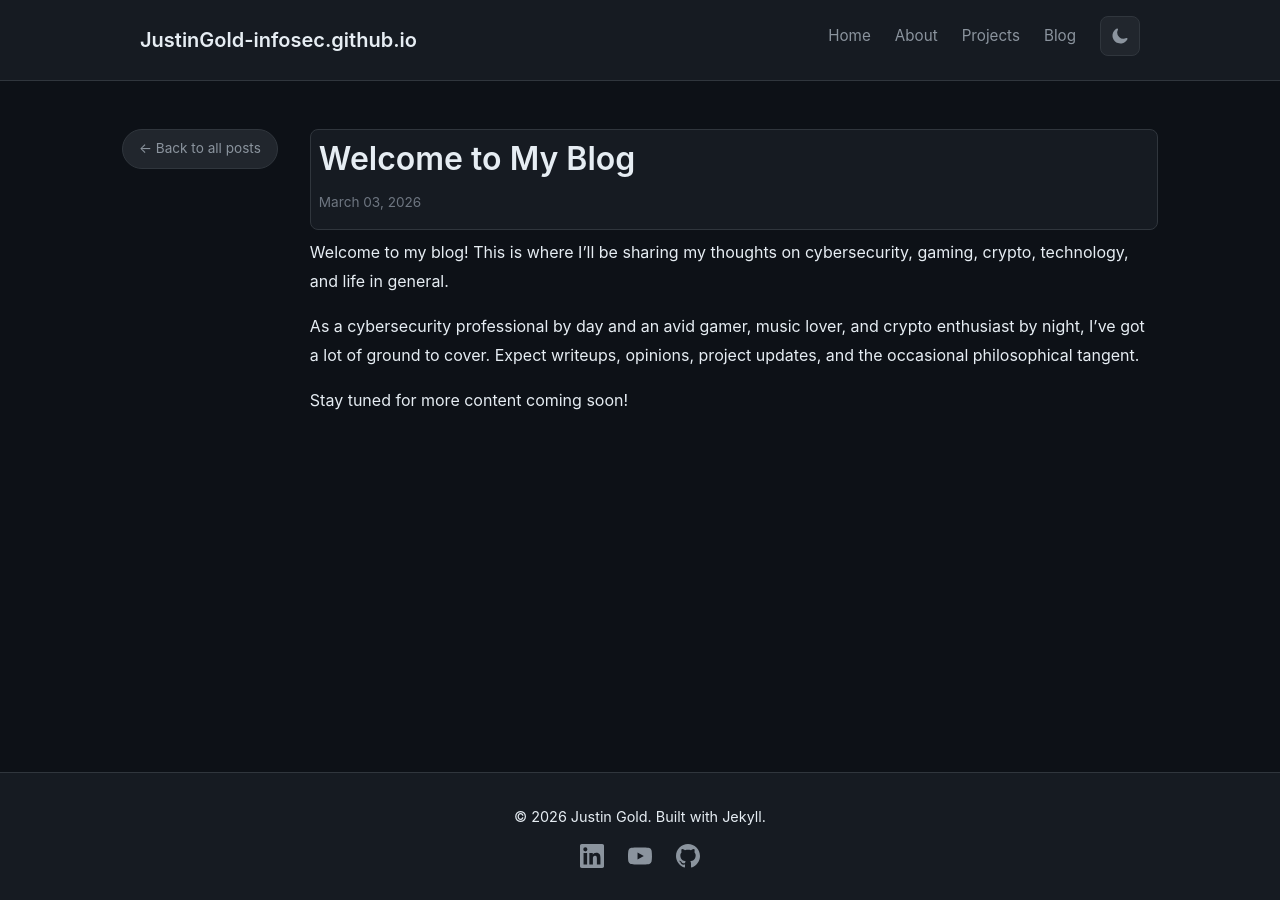
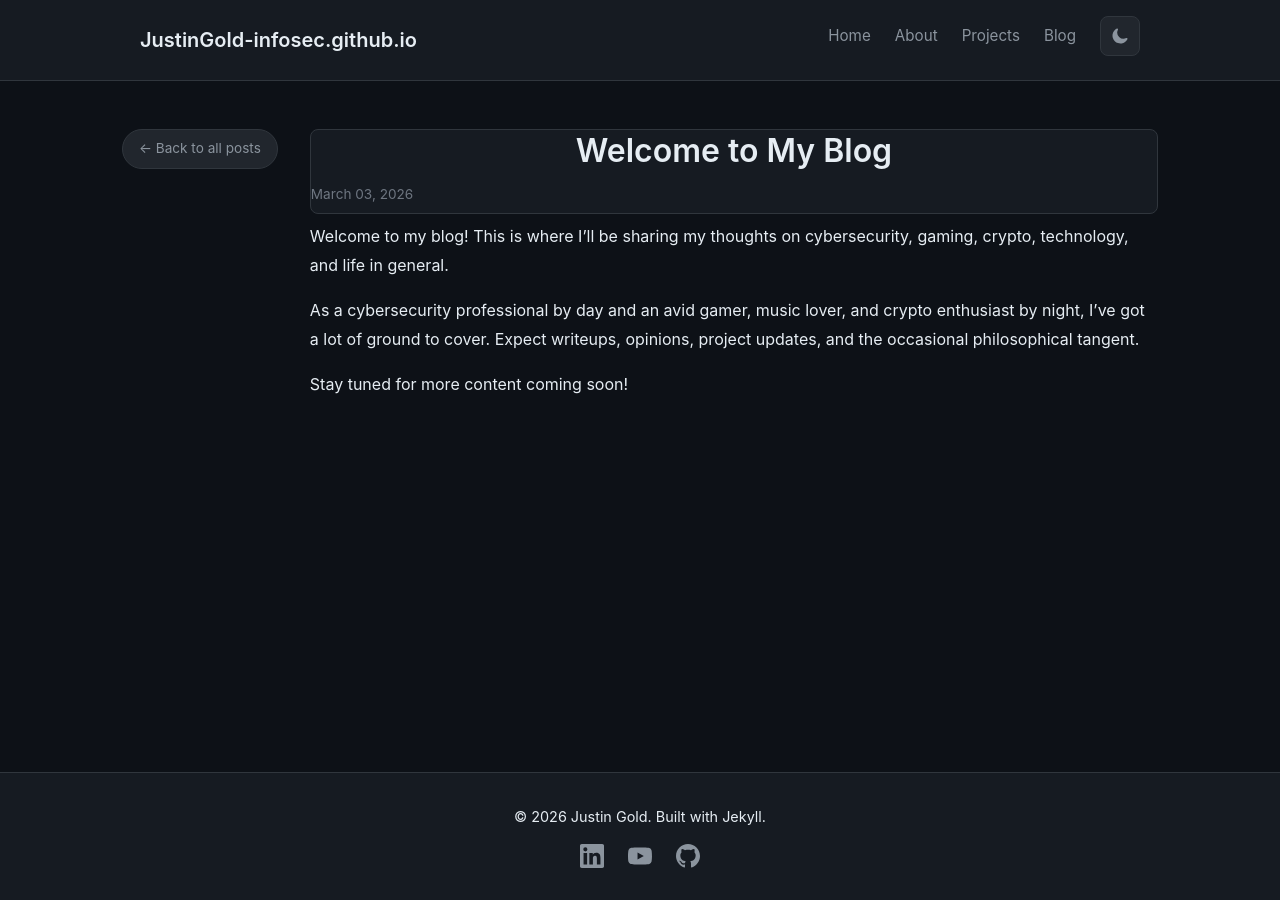
Before and after one commit to JustinGold-infosec/JustinGold-infosec.github.io, a Jekyll site: the page built from _posts/2026-03-04-welcome-to-my-blog.md, in a window 1280 px wide. Built offline with Jekyll 4.4.1, drawn with Linux system fonts in a browser that asks for light colours.

Commit message:
Update default.html

```diff
--- a/_layouts/default.html
+++ b/_layouts/default.html
@@ -624,10 +624,11 @@
     /* Single Post Styles */
     .post-header {
       margin-bottom: .5rem;
-      padding: .5rem;
+      padding: none;
       background: var(--bg-secondary);
       border: 1px solid var(--border);
       border-radius: 8px;
+      text-align: center;
     }
 
     .post-header h1 {
```
